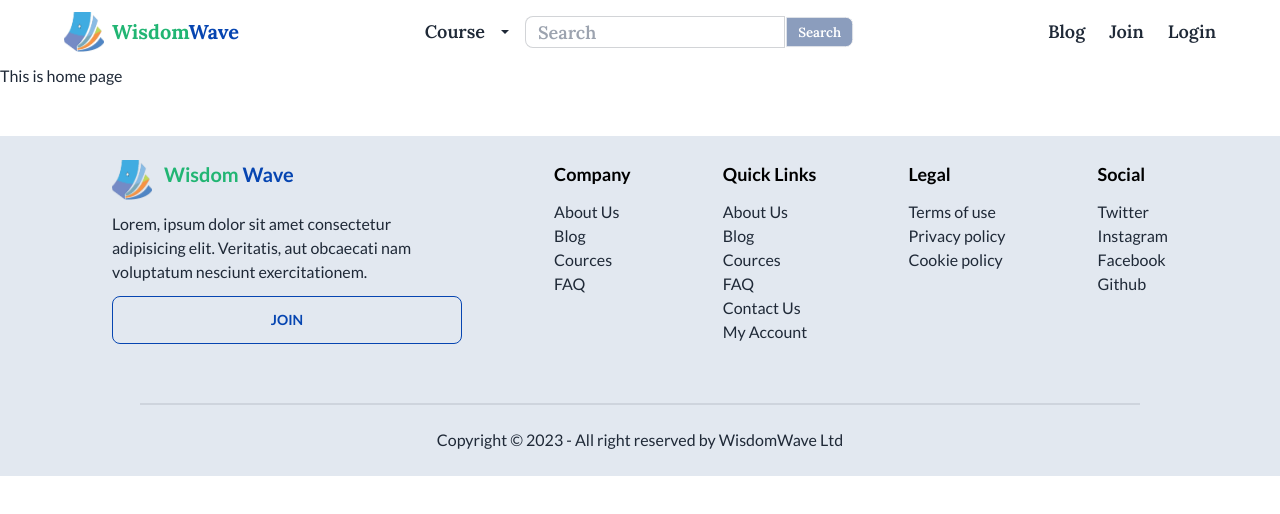
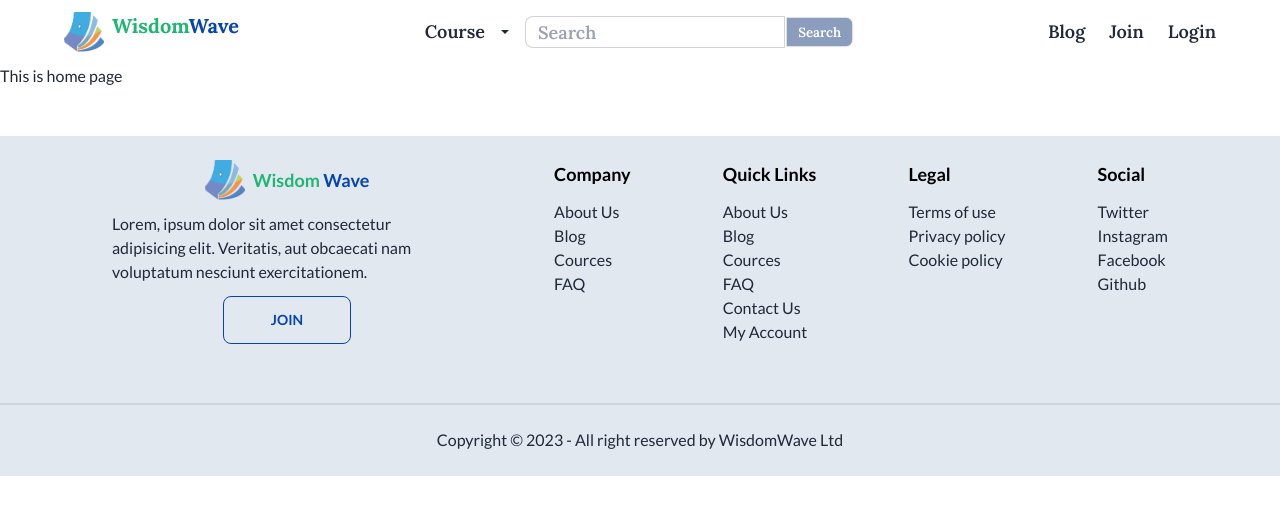
Before and after one commit to JoujonikiAsa2/wisdomwave-client-side, a React (Vite) app: page / in a window 1280 px wide. Shown: the top 514 px of the page. Built offline with nearby package versions, Linux system fonts and the light colour scheme.

Commit message:
Added some changes on header and footer

```diff
--- a/package.json
+++ b/package.json
@@ -13,11 +13,16 @@
     "@fortawesome/fontawesome-svg-core": "^6.4.2",
     "@fortawesome/free-solid-svg-icons": "^6.4.2",
     "@fortawesome/react-fontawesome": "^0.2.0",
+    "express": "^4.18.2",
+    "google-auth-library": "^9.4.1",
+    "googleapis": "^129.0.0",
     "localforage": "^1.10.0",
     "match-sorter": "^6.3.1",
+    "multer": "^1.4.5-lts.1",
     "prop-types": "^15.8.1",
     "react": "^18.2.0",
     "react-dom": "^18.2.0",
+    "react-dropzone": "^14.2.3",
     "react-icons": "^4.11.0",
     "react-router-dom": "^6.17.0",
     "sort-by": "^1.2.0"
--- a/src/SharedComponents/Footer/Footer.jsx
+++ b/src/SharedComponents/Footer/Footer.jsx
@@ -5,13 +5,19 @@ const Footer = () => {
         <div>
             <div className='mt-12 bg-slate-200'>
                 <footer className="flex lg:flex-row md:flex-row flex-col text-base-content lg:justify-between md:justify-between justify-center gap-4 lg:px-28 py-6">
-                    <aside className='flex flex-col gap-3 lg:text-left text-center'>
-                        <div className='flex lg:justify-start justify-center gap-3'>
-                            <img src={logo} alt="" className='w-10 h-10' />
-                            <h2 className='text-xl font-bold'><span className='text-[#21B573]'>Wisdom</span> <span className='text-[#0645B1]'>Wave</span></h2>
+                    <aside className='flex flex-col justify-center items-center gap-3 lg:text-left text-center'>
+                        <div className='flex flex-col justify-center items-center gap-3'>
+                            <div className='flex gap-2 justify-center items-center'>
+                                <img src={logo} alt="" className='lg:w-10 lg:h-10 w-6 h-6' />
+                                <div>
+                                    <h2 className='text-lg font-bold'><span className='text-[#21B573]'>Wisdom</span> <span className='text-[#0645B1]'>Wave</span></h2>
+                                </div>
+                            </div>
+                            <p className='max-w-[350px]'>Lorem, ipsum dolor sit amet consectetur adipisicing elit. Veritatis, aut obcaecati nam voluptatum nesciunt exercitationem.</p>
+                            <div className=''>
+                                <button className='btn btn-outline text-[#0645B1] w-32'>Join</button>
+                            </div>
                         </div>
-                        <p className='max-w-[350px]'>Lorem, ipsum dolor sit amet consectetur adipisicing elit. Veritatis, aut obcaecati nam voluptatum nesciunt exercitationem.</p>
-                        <button className='btn btn-outline text-[#0645B1]'>Join</button>
                     </aside>
                     <nav className='flex flex-col lg:text-left text-center'>
                         <header className="text-lg font-bold text-black pb-3">Company</header>
@@ -44,10 +50,8 @@ const Footer = () => {
                     </nav>
                 </footer>
                 <footer className='flex flex-col justify-center items-center py-3'>
-                    <div className='flex flex-col justify-center items-center'>
-                        <div className='divider flex justify-center w-[300px] lg:w-[1000px] md:[w-1000px] '></div>
-                    </div>
-                    <div className='pb-3'>
+                    <div className='divider'></div>
+                    <div className='pb-3 text-center'>
                         <p>Copyright © 2023 - All right reserved by WisdomWave Ltd</p>
                     </div>
                 </footer>
--- a/src/SharedComponents/Header/Header.jsx
+++ b/src/SharedComponents/Header/Header.jsx
@@ -9,7 +9,7 @@ const Header = () => {
             {/* this is common part for all users */}
 
             <div className="navbar-start">
-                <div className="flex justify-center items-center gap-2 lg:text-xl md:text-xl xl:text-xl 2xl:text-2xl sm:text-lg font-bold">
+                <div className="flex gap-2 lg:text-xl md:text-xl xl:text-xl 2xl:text-2xl sm:text-lg font-bold">
                     <img src={logo} alt="" className="w-10 h-10 " />
                     <h2><span className="text-[#21B573]">Wisdom</span><span className="text-[#0645B1]">Wave</span></h2>
                 </div>
```
Also changed, not shown: 1 other file (tests, documents, lock files or other folders).
